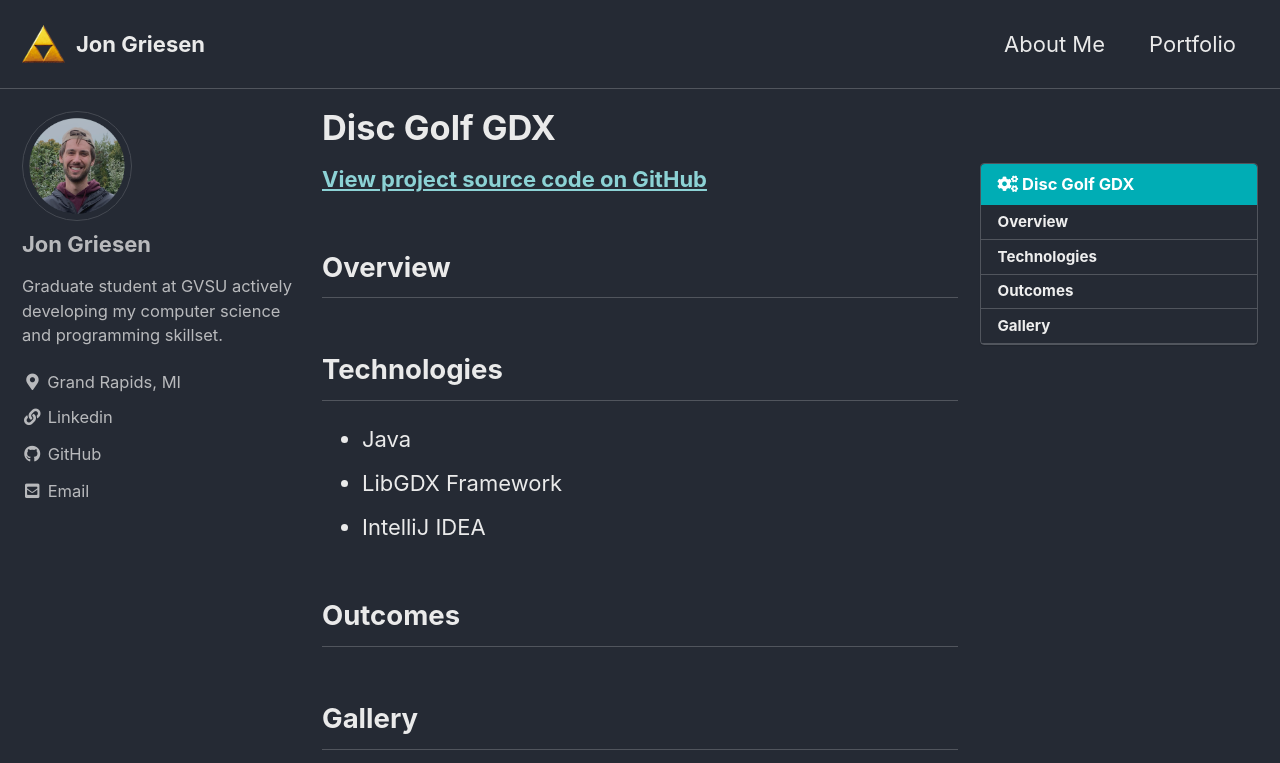
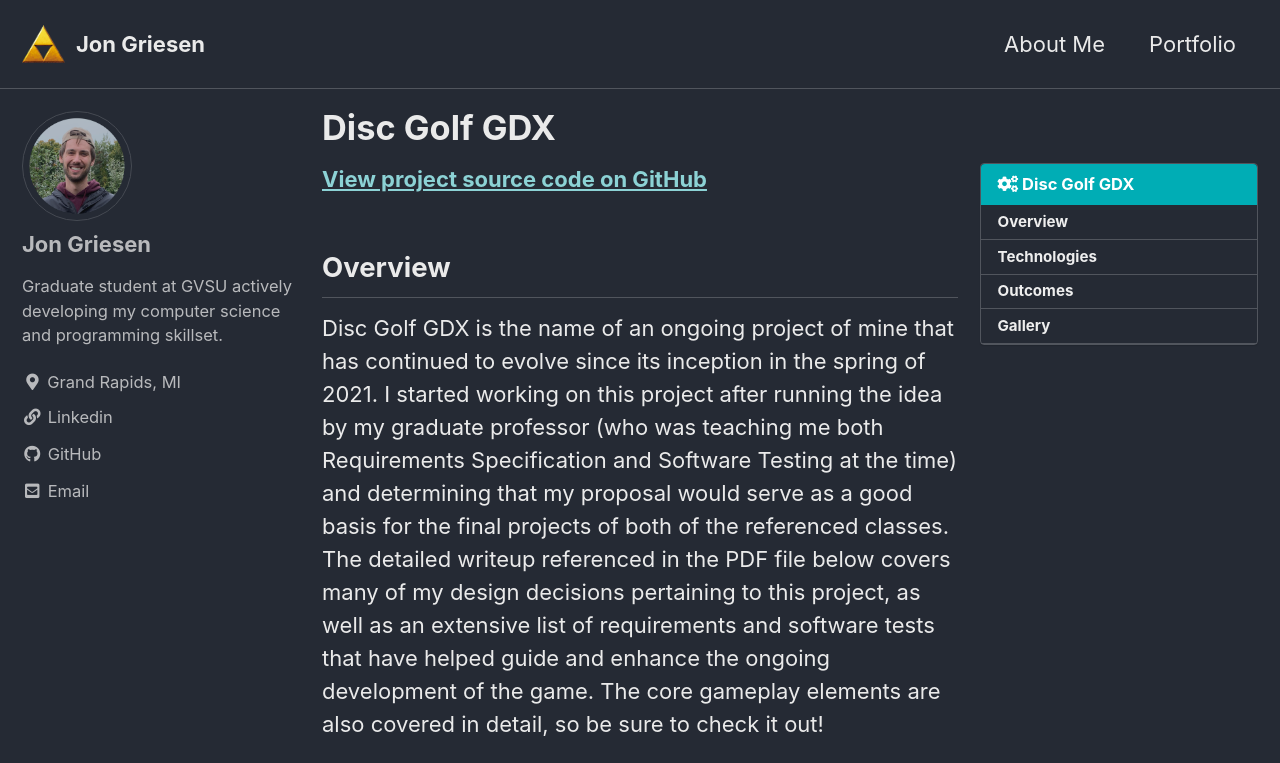
Before and after one commit to griesenj/griesenj.github.io, a Jekyll site: the page built from _portfolio/dggdx.md, in a window 1280 px wide and 1400 px high. Shown: the top 763 px of the window. Built offline with Jekyll 4.4.1, drawn with Linux system fonts in a browser that asks for light colours; cached includes are drawn as plain includes; some of the changed text lies outside the part shown; grey boxes are pictures that could not be loaded.

Commit message:
Update dggdx writeup and add PDF

```diff
--- a/_portfolio/dggdx.md
+++ b/_portfolio/dggdx.md
@@ -14,6 +14,12 @@
 
 ## Overview
 
+Disc Golf GDX is the name of an ongoing project of mine that has continued to evolve since its inception in the spring of 2021. I started working on this project after running the idea by my graduate professor (who was teaching me both Requirements Specification and Software Testing at the time) and determining that my proposal would serve as a good basis for the final projects of both of the referenced classes. The detailed writeup referenced in the PDF file below covers many of my design decisions pertaining to this project, as well as an extensive list of requirements and software tests that have helped guide and enhance the ongoing development of the game. The core gameplay elements are also covered in detail, so be sure to check it out!
+
+While the core focus on this project was additional Java coding experience and inital exposure to a game development framework (LibGDX), I have also greatly enjoyed several other aspects of game design process such as graphic design (sprite creation) and audio engineering (sound effects). Integrating both of these elements with the actual programming of game mechanics has been a fun endeavor so far.
+
+I hope to ultimately arrive at a polished game packaged as an executable JAR for ease of distribution. Peer feedback and general player testing at this juncture would likely determine whether I make further refinements or leave the project "as-is" for the foreseeable future.
+
 ## Technologies
 
 * Java
@@ -22,6 +28,8 @@
 
 ## Outcomes
 
+<embed src="/assets/misc/dggdxWriteup.pdf" width="80%" height="850px"/>
+
 ## Gallery
 
 {% include video id="03RWa5oZcPQ" provider="youtube" caption="Disc Golf GDX Gameplay." %}
```
Also changed, not shown: other parts of _portfolio/dggdx.md (+1 -1 lines), _portfolio/paced.md (+1 -1 lines), _portfolio/simplesitephp.md (+2 -0 lines), assets/images/dggdxMenu.PNG (added), 1 other file.
